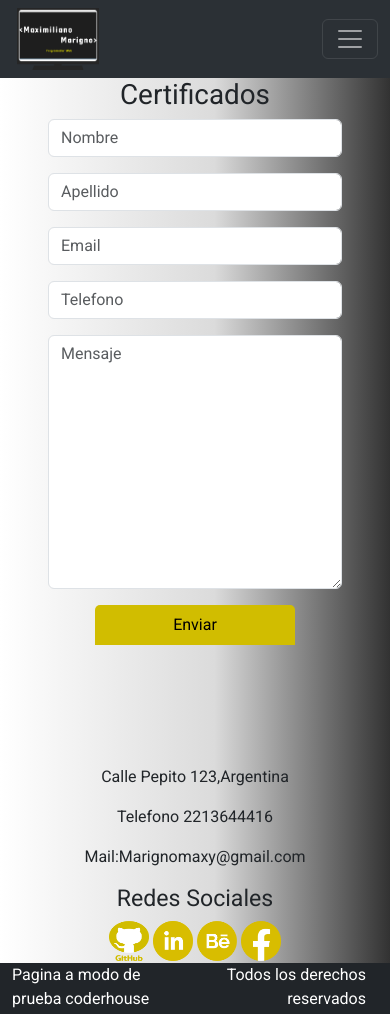
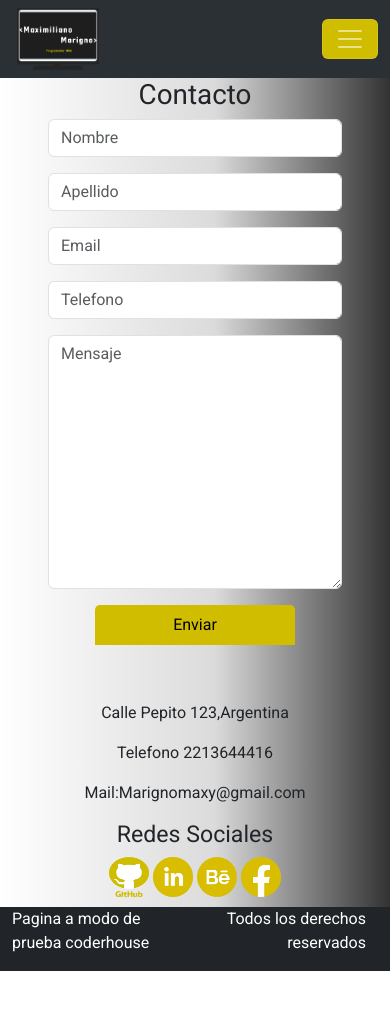
Before and after one commit to marignomaxy/PF-Marigno, a plain HTML site: page pages/contacto.html in a window 390 px wide. After the commit the page ends 971 px from the top, so only its background shows below. Drawn offline with nearby package versions, Linux system fonts and the light colour scheme.

Commit message:
Modificaciones finales

```diff
--- a/pages/contacto.html
+++ b/pages/contacto.html
@@ -29,7 +29,7 @@
                 <!-- Logo -->
                 <a href="../index.html"><img src="../img/Logo.png" alt="Logo" class="logo"></a>
                 <!-- Hamburgeusa Collapso -->
-                <button class="navbar-toggler" type="button" data-bs-toggle="collapse" data-bs-target="#navbarSupportedContent" aria-controls="navbarSupportedContent" aria-expanded="false" aria-label="Toggle navigation">
+                <button class="navbar-toggler bgHamburguesa" type="button" data-bs-toggle="collapse" data-bs-target="#navbarSupportedContent" aria-controls="navbarSupportedContent" aria-expanded="false" aria-label="Toggle navigation">
                 <span class="navbar-toggler-icon"></span>
                 </button>
 
@@ -75,10 +75,10 @@
         <section>
             <!-- Titulo -->
             <article class="text-center">
-                <h1>Certificados</h1>
+                <h1>Contacto</h1>
             </article>
 
-            <div class="containerFlex">
+            <div class="containerFormulario">
 
                 <!-- Formulario -->
                 <article class="mt-auto mb-auto me-auto mx-auto text-center " >
@@ -98,12 +98,12 @@
                         <div class="mb-3">
                             <textarea class="form-control" id="mensaje" cols="30" rows="10" placeholder="Mensaje"></textarea>
                         </div>
-                        <button class="btn colorMenu btnEnviar">Enviar</button>
+                        <button class="btn colorMenu btnEnviar mb-5">Enviar</button>
                     </form>
                 </article>
 
                 <!-- Informacion -->
-                <article class="containerBlock text-center marginTop me-auto mt-auto mb-auto">
+                <article class="containerBlock text-center mt-2">
                     <p>Calle Pepito 123,Argentina</p>
                     <p>Telefono 2213644416</p>
                     <p>Mail:Marignomaxy@gmail.com</p>
--- a/sass/contacto.scss
+++ b/sass/contacto.scss
@@ -11,8 +11,8 @@
 }
 
 
-.containerFlex{
-    display: flex;
+.containerFormulario{
+    display: block;
     height: 100vh;
 }
 
@@ -20,21 +20,8 @@
     @extend .btnPortafolio;
     @include general.tamano(200px,40px)
 }
-
-@media (max-width: 991px){
-    .containerFlex{
-        display: block;
-    }
-    .marginTop{
-        @include general.margin(120px,auto,auto,auto)
-    }
-
-
-    .marginContacto{
-        @include general.margin(0px,100px,auto,auto) ;
-    }
-
-    .marginFormulario{
-        @include general.margin(50px,50px,auto,auto) ;
+@media  (max-height: 900px) {
+    .containerFormulario{
+        height: 100%;
     }
 }
--- a/sass/general.scss
+++ b/sass/general.scss
@@ -157,3 +157,7 @@ nav{
         display: list-item;
     }
 }
+
+.bgHamburguesa{
+    background-color: #D1BD00 ;
+}
--- a/sass/index.scss
+++ b/sass/index.scss
@@ -3,6 +3,7 @@
 
 .imgIndex{
     height: 100vh;
+    width: 100%;
     margin-bottom: 10px;
     border:1px solid black;
     padding: 0 !important;
@@ -10,3 +11,9 @@
 .contenedorTexto{
     display:flex
 }
+
+@media (max-width:991px){
+    .imgIndex{
+        height:100%
+    }
+}
--- a/sass/portafolio.scss
+++ b/sass/portafolio.scss
@@ -40,13 +40,13 @@ article{
     }
 }
 
-@media (max-height: 1000px) {
+@media  (max-height: 1000px) {
     .containterPorta{
         height: 100%;
     }
 }
 
-@media (max-width: 993px) {
+@media (max-width: 991px) {
     .containterCert{
         height: 100%;
     }
```
Also changed, not shown: index.html (+2 -2 lines), pages/certificados.html (+1 -1 lines), pages/portafolioDiseños.html (+1 -1 lines), pages/portafolioPaginas.html (+1 -1 lines), css/estilos.css, 1 other file.
